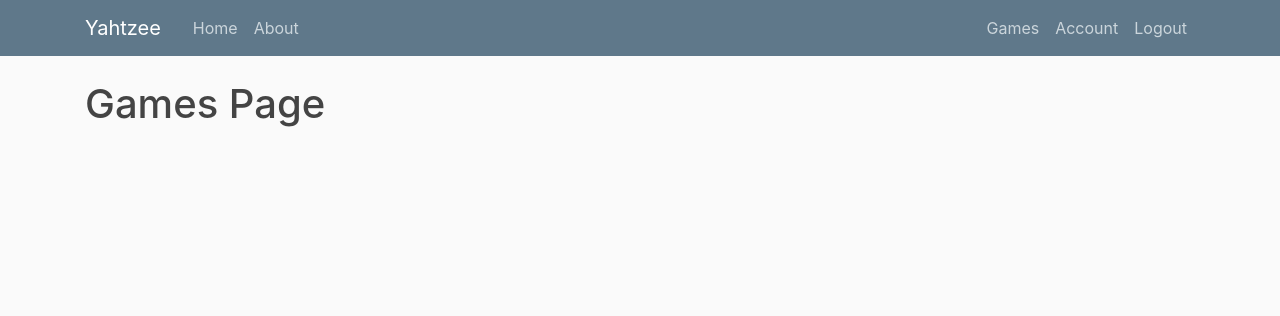
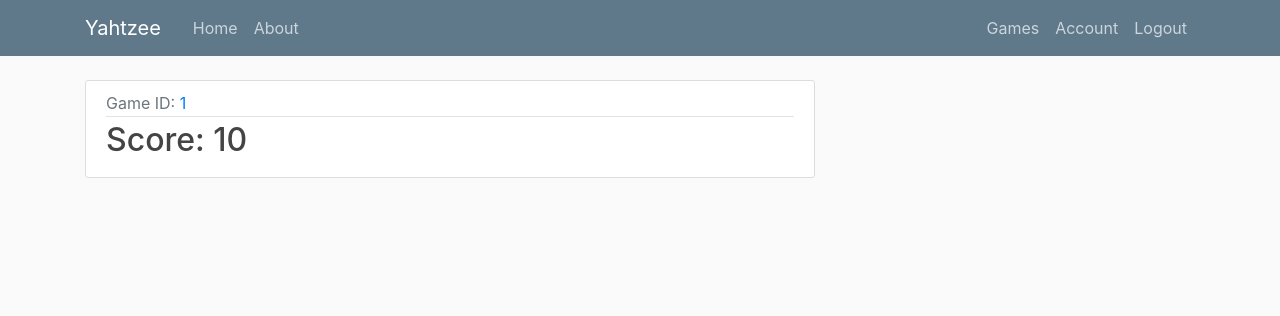
Before and after one commit to pmacking/yahtzee-app, a Flask app: page /games in a window 1280 px wide. Shown: the top 316 px of the page. Run offline with Flask 2, Linux system fonts and the light colour scheme; a user stored in the database is signed in; tables that the repository leaves empty hold one stand-in row (values such as "Sample post"); some libraries are stand-ins or nearby versions.

Commit message:
Adds games route for authed user

```diff
--- a/data/build_database.py
+++ b/data/build_database.py
@@ -14,14 +14,14 @@ from yahtzee.models import Game, User, UsersGames
 USERS = [
     {
         'username': 'paulmaclachlan',
-        'password': 'password',
+        'password': '$2b$12$OfCz.7i1AMB5zfMgqzSam..LAT3t8B3ckst8WQMIIkEgVg8S27km6',
         'first_name': 'Paul',
         'last_name': 'Maclachlan',
         'email': 'test@test.com',
     },
     {
         'username': 'tayamaclachlan',
-        'password': 'password',
+        'password': '$2b$12$OfCz.7i1AMB5zfMgqzSam..LAT3t8B3ckst8WQMIIkEgVg8S27km6',
         'first_name': 'Taya',
         'last_name': 'Maclachlan',
         'email': 'test@test.ca',
--- a/yahtzee/models.py
+++ b/yahtzee/models.py
@@ -164,7 +164,11 @@ class Game(db.Model):
     __tablename__ = "game"
     game_id = db.Column(db.Integer, nullable=False, primary_key=True)
     timestamp = db.Column(db.DateTime, default=datetime.utcnow)
-    users_games = db.relationship('UsersGames', backref='game', lazy=True)
+    users_games = db.relationship(
+        'UsersGames',
+        backref='game',
+        lazy=True
+        )
 
     def __repr__(self):
         return f"Game('{self.game_id}', '{self.timestamp}', "
--- a/yahtzee/templates/games.html
+++ b/yahtzee/templates/games.html
@@ -1,4 +1,17 @@
 {% extends "layout.html" %}
 {% block content %}
-    <h1>Games Page</h1>
+    {% for usergame in usersgames %}
+        <article class="media content-section">
+          <div class="media-body">
+            <div class="article-metadata">
+              <medium class="text-muted">Game ID:</medium>
+              <a class="mr-2" href="#">{{ usergame.game_id }}</a>
+            </div>
+            <h2>
+                <medium class="test-muted">Score:</medium>
+                <a class="article-title" href="#">{{ usergame.grand_total_score }}</a>
+            </h2>
+          </div>
+        </article>
+    {% endfor %}
 {% endblock content %}
--- a/yahtzee/users/routes.py
+++ b/yahtzee/users/routes.py
@@ -7,7 +7,7 @@ from yahtzee import db, bcrypt
 from yahtzee.users.forms import (RegistrationForm, LoginForm,
                                  UpdateAccountForm, RequestResetForm,
                                  ResetPasswordForm)
-from yahtzee.models import User
+from yahtzee.models import User, UsersGames
 from yahtzee.users.utils import save_picture, send_reset_email
 
 
@@ -189,7 +189,12 @@ def games():
     """
     This function responds to the URL /games
     """
-    return render_template("games.html", title='Games')
+    usersgames = UsersGames.query.\
+        filter_by(user_id=current_user.id).\
+        order_by(UsersGames.users_games_id.desc()).\
+        all()
+
+    return render_template("games.html", title='Games', usersgames=usersgames)
 
 
 @users.route("/reset_password", methods=['GET', 'POST'])
```
Also changed, not shown: data/yahtzee.db.
